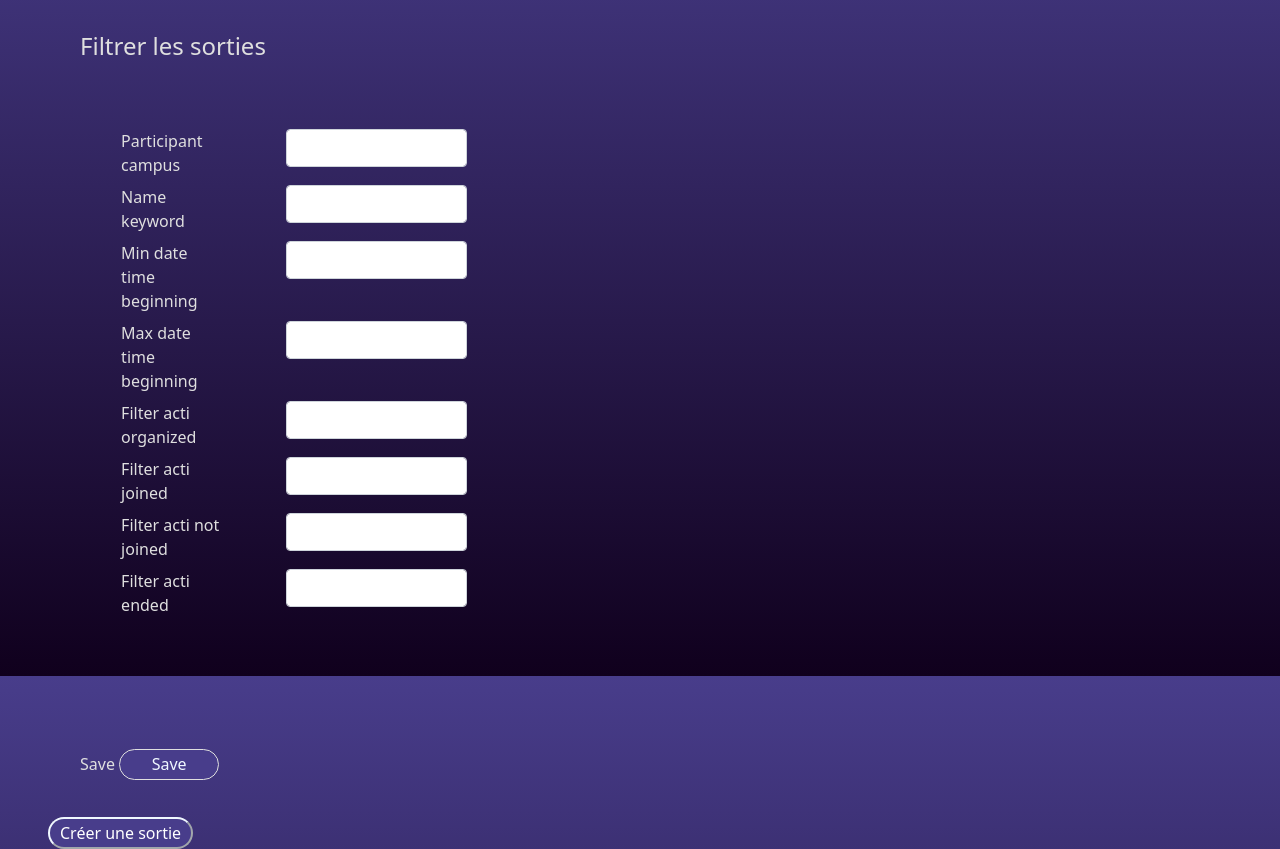
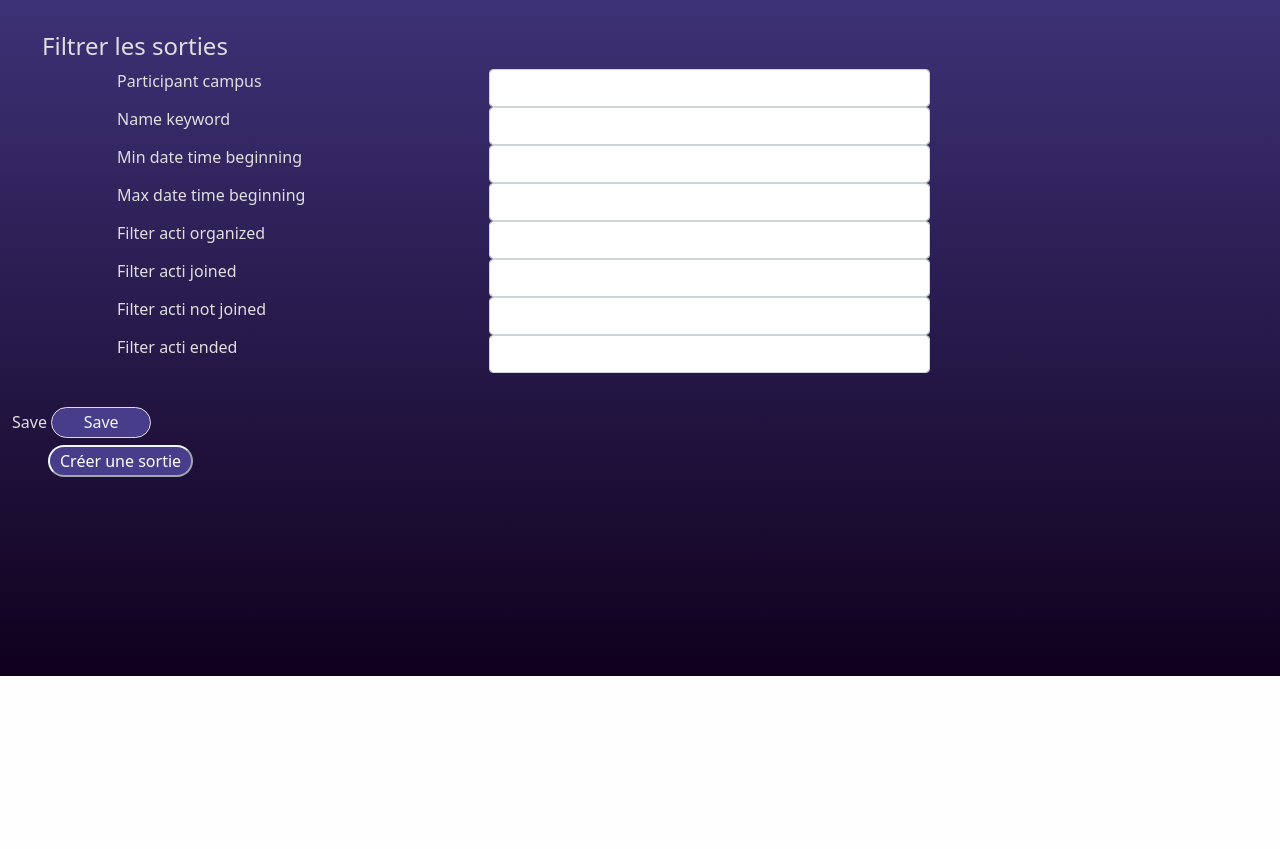
Before and after one commit to l-leponner/Sortir, a Symfony app: template templates/main/index.html.twig in a window 1280 px wide. Shown: the part 154-1003 px from the top of the page. After the commit the page ends 830 px from the top, so only its background shows below. Run offline with Twig, Linux system fonts and the light colour scheme; the template is opened without the code that fills it, so the values that code supplies are empty; form fields are guessed from the names that the template uses; some libraries are stand-ins or nearby versions.

Commit message:
bootstrap index.html.twig

```diff
--- a/public/CSS/base.css
+++ b/public/CSS/base.css
@@ -277,9 +277,9 @@ section{
 /*Page de création de sortie*/
 .dis{
     color: #dfdfdf;
-    padding-left: 30px;
-    padding-top: 60px;
-    padding-bottom: 30px;
+    /*padding-left: 30px;*/
+    /*padding-top: 60px;*/
+    /*padding-bottom: 30px;*/
 }
 .dis button{
     display: inline-block;
--- a/src/Form/SearchType.php
+++ b/src/Form/SearchType.php
@@ -80,7 +80,8 @@ class SearchType extends AbstractType
             ->add('save', SubmitType::class, [
                 'label' => 'Rechercher',
                 'attr' => [
-                    'name' => 'searchButton'
+                    'name' => 'searchButton',
+                    'class' => 'btnAct'
                 ]
             ])
         ;
--- a/templates/main/index.html.twig
+++ b/templates/main/index.html.twig
@@ -19,7 +19,7 @@
 
     {%endif%}
 
-    <section>
+    <section class="container">
         <div class="divh">
         <h4>Filtrer les sorties</h4>
         </div>
@@ -28,6 +28,7 @@
         {{form_start(searchForm)}}
         <div class="dis">
 
+            <div class="container">
             <div class="row participantCampus">
         <div class="offset-1 col-3 indexLabel">
         {{form_label(searchForm.participantCampus)}}
@@ -68,8 +69,8 @@
         </div>
         {{form_errors(searchForm.maxDateTimeBeginning)}}
             </div>
-
-
+            </div>
+<div class="container">
                 <div class="row">
                     <div class="offset-1 col-3 indexLabel">
         {{form_label(searchForm.filterActiOrganized)}}
@@ -106,6 +107,7 @@
                     </div>
         {{form_errors(searchForm.filterActiEnded)}}
                 </div>
+</div>
 
 </div>
 
```
